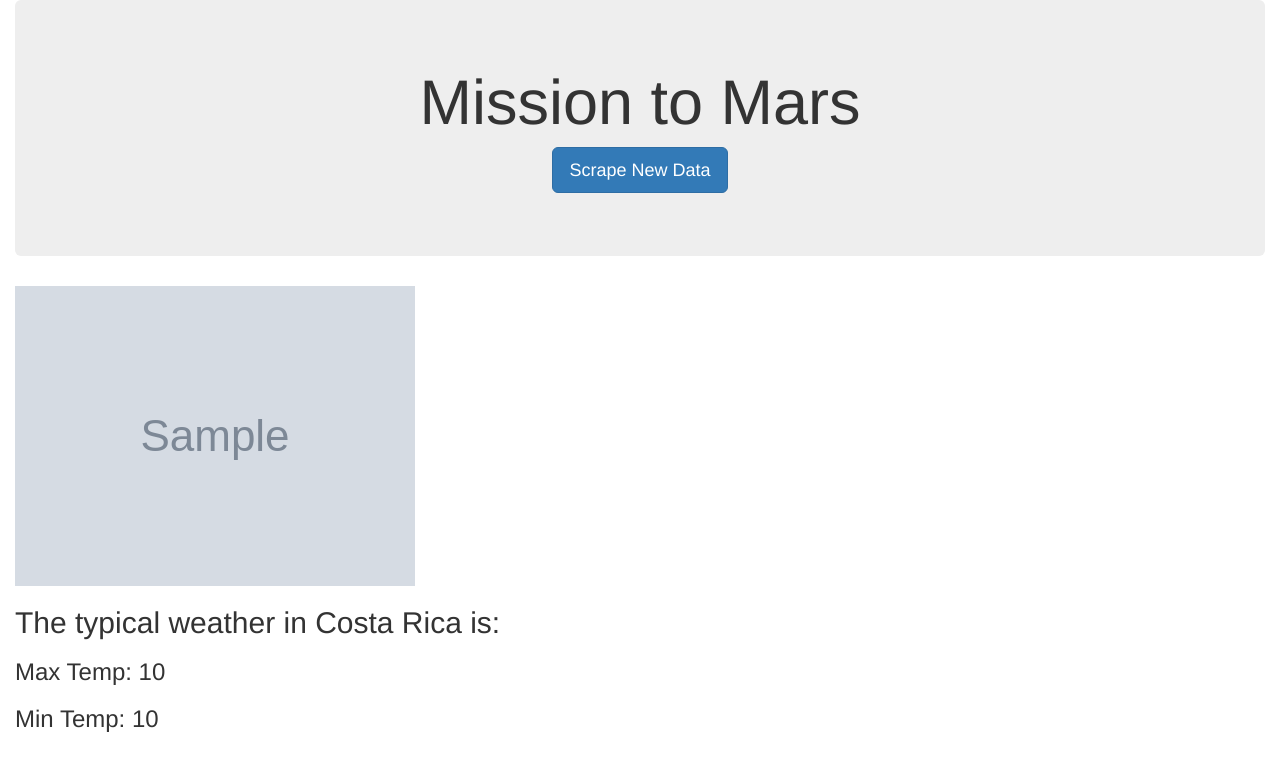
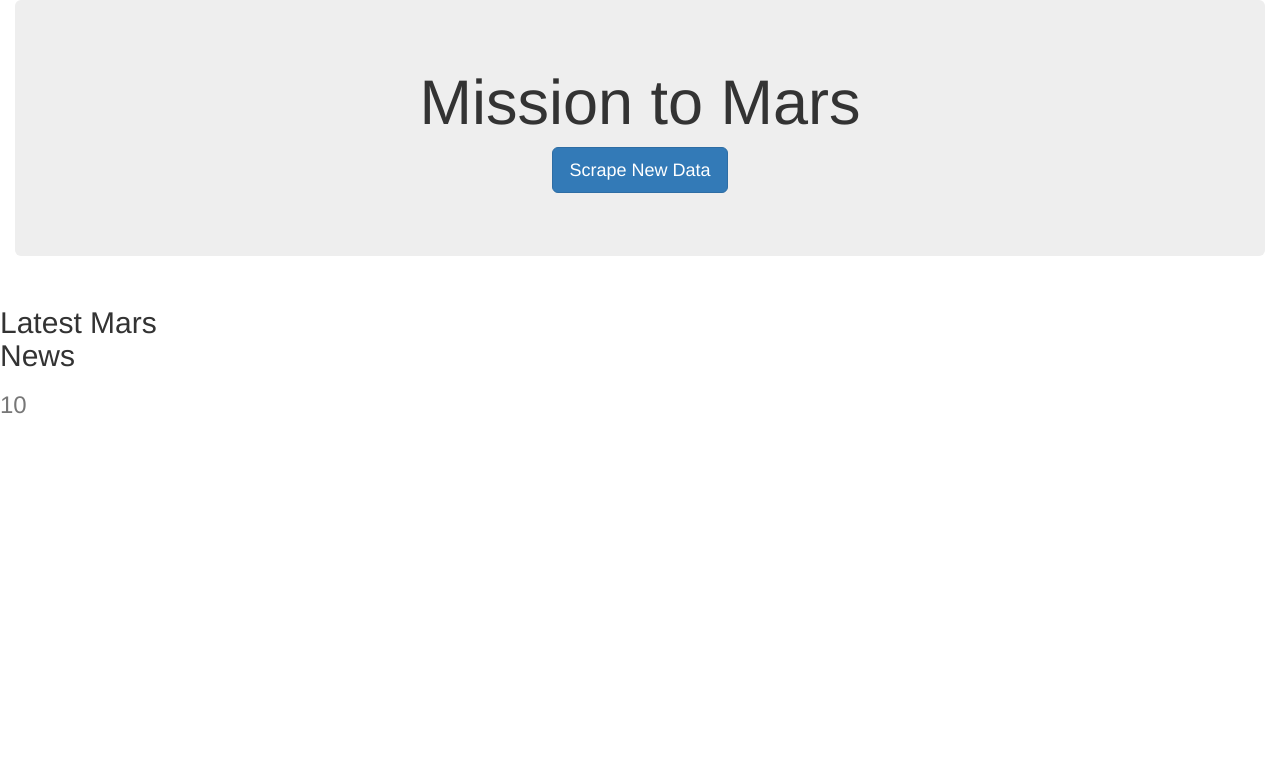
Before and after one commit to eford0121/Mission-to-Mars, a Flask app: template Templates/index.html in a window 1280 px wide. Shown: the top 771 px of the page. Run offline with Flask 2, Linux system fonts and the light colour scheme; the template is opened without the code that fills it: most values are stand-ins (such as "Sample title", 1, 10 or a date in 2020); grey boxes marked "Sample" are stand-in pictures; parts of the project's set-up code (start-up, migrations or seed data) failed here and were passed over; some libraries are stand-ins or nearby versions.

Commit message:
second commit

```diff
--- a/Templates/index.html
+++ b/Templates/index.html
@@ -14,13 +14,17 @@
       <div class="jumbotron text-center">
         <h1>Mission to Mars</h1>
         <p><a class="btn btn-primary btn-lg" href="/scrape" role="button">Scrape New Data</a></p>
-      </div>
-      <img src="{{ vacation.sloth_img }}" alt="Sloth">
-      <h2>The typical weather in Costa Rica is:</h2>
-      <h3>Max Temp: {{ vacation.max_temp }}</h3>
-      <h3>Min Temp: {{ vacation.min_temp }}</h3>
-    </div>
-    </div>
+        </div>
+        <div class = "row">
+            <div class ="card" style="width: 20rem;">
+              <div class = "card-body">
+                <h2 class class="card-title">Latest Mars News</h2>
+                <h3 class = "card-subtitle mb-2 text-muted">{{mars.news-story}}</h3>
+
+            </div>
+            </div>
+
+        </div>
   </body>
 
   </html>
--- a/app.py
+++ b/app.py
@@ -1,12 +1,13 @@
 from flask import Flask, render_template, redirect
 from flask_pymongo import PyMongo
+import pymongo
 import scrape_mars
 
 app = Flask(__name__)
 
 #create connection variable
 
-conn = "mongodb://localhost:27017/"
+conn = 'mongodb://localhost:27017/mars_db'
 #pass connection to the pymongo instance
 client = pymongo.MongoClient(conn)
 #connection to database
--- a/scrape_mars.py
+++ b/scrape_mars.py
@@ -9,7 +9,7 @@ from splinter.exceptions import ElementDoesNotExist
 def scrape():
     #Executable path
     executable_path = {'executable_path': 'chromedriver.exe'}
-    browser = Browser('chrome', **executable_path, headless=False)
+    browser = Browser('chrome', **executable_path, headless=True)
 
     #dictionary to store data
     mars_data = {}
```
